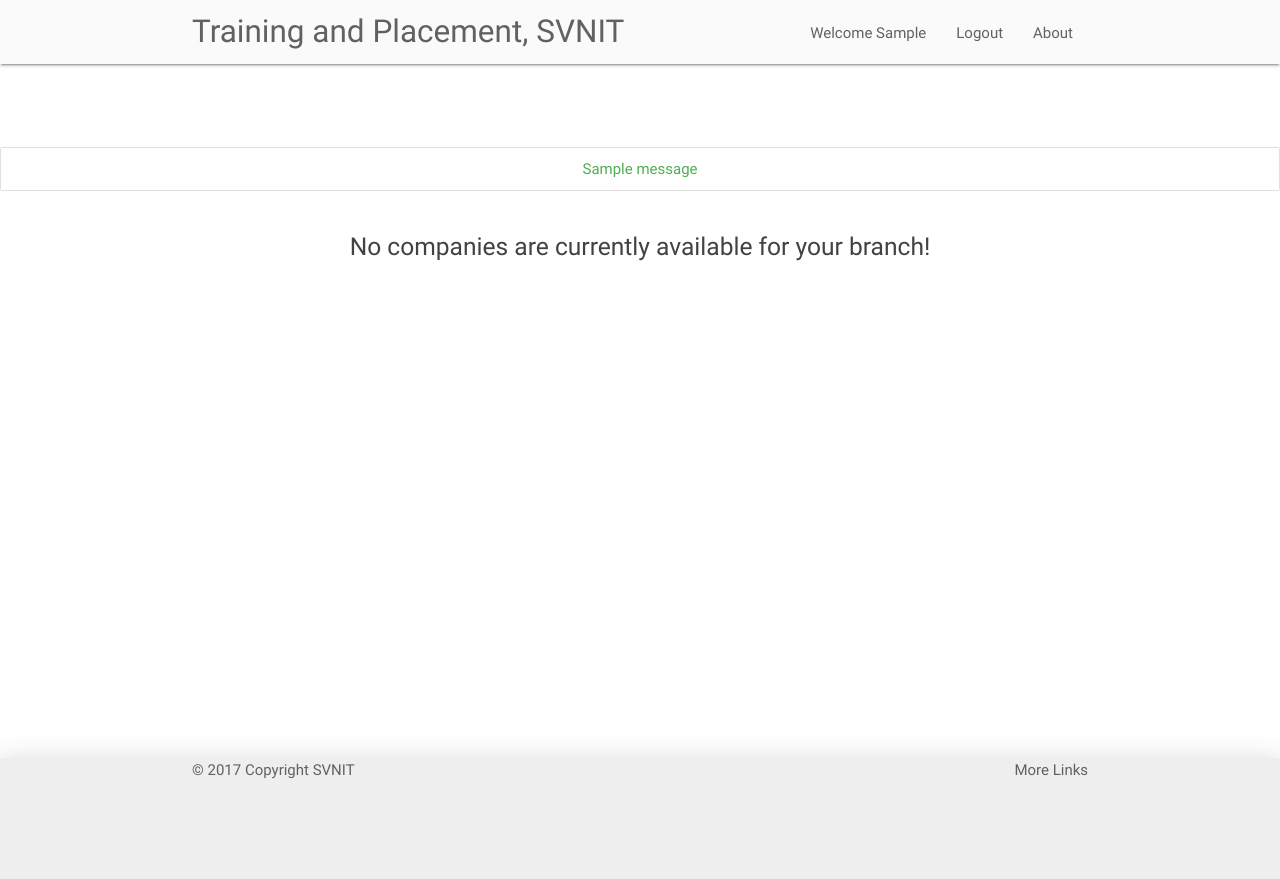
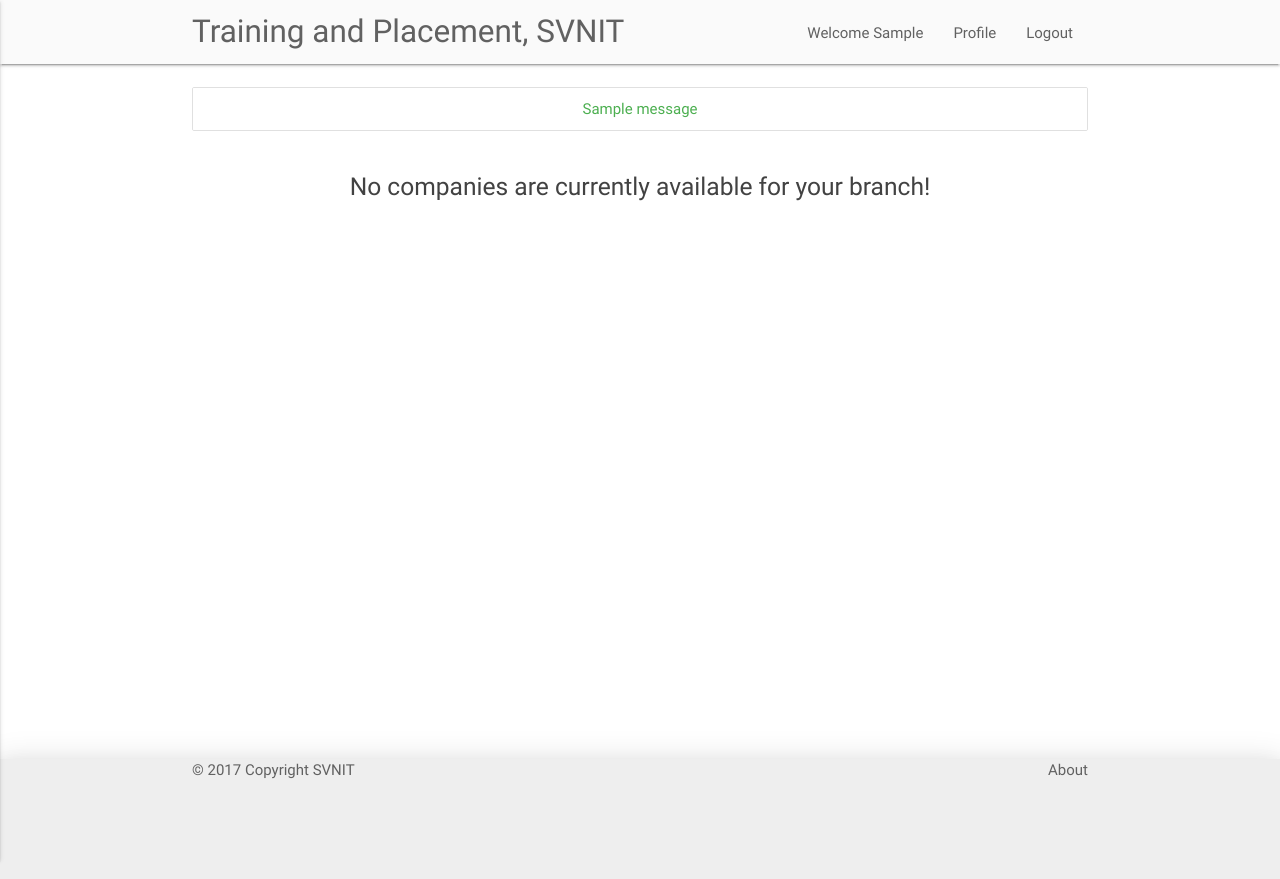
Before and after one commit to aakashrana1995/svnit-tnp, a Django app: page /company/ in a window 1280 px wide. Run offline with Django 3.2, Linux system fonts and the light colour scheme; a user stored in the database is signed in; tables that the repository leaves empty hold one stand-in row (values such as "Sample post"); one stand-in notice (Sample message) is shown; data that the repository does not hold is empty; some libraries are stand-ins or nearby versions.

Commit message:
added about page links and content

```diff
--- /dev/null
+++ b/tnp/static/js/base.js
@@ -0,0 +1,11 @@
+
+$(document).ready(function() {
+	//$(".button-collapse").sideNav();
+	$('.button-collapse').sideNav({
+      menuWidth: 200, // Default is 300
+      edge: 'left', // Choose the horizontal origin
+      closeOnClick: true, // Closes side-nav on <a> clicks, useful for Angular/Meteor
+      draggable: true // Choose whether you can drag to open on touch screens
+    }
+  );
+});
--- a/tnp/templates/base.html
+++ b/tnp/templates/base.html
@@ -20,16 +20,30 @@
         <nav class="grey lighten-5">
           <div class="nav-wrapper container">
             <a href="/" class="waves-effect brand-logo grey-text text-darken-2"> Training and Placement, SVNIT </a>
+            <a href="#" data-activates="mobile-demo" class="button-collapse"><i class="material-icons">menu</i></a>
+
             <ul id="nav-mobile" class="right hide-on-med-and-down">
               {% if user.is_authenticated %}
                   <li><a href="/consent/home" class="waves-effect grey-text text-darken-2">Welcome {{ user.first_name }}</a></li>
+                  <li><a class="waves-effect grey-text text-darken-2" href="{% url 'profile'%}">Profile</a></li>
                   <li><a href="/consent/logout" class="waves-effect grey-text text-darken-2">Logout</a></li>
               {% else %}
                   <li><a href="#" class="waves-effect grey-text text-darken-2">Welcome</a></li>
                   <li><a href="/consent/login" class="waves-effect grey-text text-darken-2">Login</a></li>
               {% endif %}
-              <li><a href="#" class="waves-effect grey-text text-darken-2">About</a></li>
             </ul>
+
+            <ul id="mobile-demo" class="side-nav">
+              {% if user.is_authenticated %}
+                  <li><a href="/consent/home" class="waves-effect grey-text text-darken-2">Home</a></li>
+                  <li><a class="waves-effect grey-text text-darken-2" href="{% url 'profile'%}">Profile</a></li>
+                  <li><a href="/consent/logout" class="waves-effect grey-text text-darken-2">Logout</a></li>
+              {% else %}
+                  <li><a href="#" class="waves-effect grey-text text-darken-2">Welcome</a></li>
+                  <li><a href="/consent/login" class="waves-effect grey-text text-darken-2">Login</a></li>
+              {% endif %}
+            </ul>
+
           </div>
         </nav>
 
@@ -44,7 +58,7 @@
           <div class="footer-copyright grey-text text-darken-2 grey lighten-3 z-depth-5" style="height: 120px">
             <div class="container">
               <p> © 2017 Copyright SVNIT
-                <a class="grey-text text-darken-2 right" href="#!">More Links</a>
+                <a class="grey-text text-darken-2 right" href="{% url 'about' %}">About</a>
               </p>
             </div>
           </div>
@@ -53,6 +67,7 @@
       <!--Import jQuery before materialize.js-->
       <script type="text/javascript" src="https://code.jquery.com/jquery-3.1.1.min.js"></script>
       <script type="text/javascript" src="/static/js/materialize.min.js"></script>
+      <script type="text/javascript" src="/static/js/base.js"></script>
 
       {% block custom_js %} {% endblock %}
     </body>
--- a/tnp/templates/consent/home.html
+++ b/tnp/templates/consent/home.html
@@ -10,19 +10,17 @@
 {% block body_block %}
 
 <div id="content" style="min-height: calc(100vh - 120px);">
-  <div class="section"> </div>
-  <div class="section"> </div>
-        <div class="section" id="form_errors">
+      <div class="container">
         {% if messages %}
-          <ul class="collection green-text center">
-            {% for message in messages %}
-              <li class="collection-item">{{ message }} </li>
+          <div class="section" id="messages">
+            <ul class="collection green-text center">
+              {% for message in messages %}
+                <li class="collection-item"> {{ message }} </li>
               {% endfor %}
-                </ul>
-                {% endif %}
-      </div>
+            </ul>
+          </div>
+        {% endif %}
 
-      <div class="container">
         {% if companies_list %}
             {% for three_companies in companies_list %}
               <div class="row">
@@ -60,7 +58,7 @@
 
 
                           <div class="card-action grey lighten-5">
-                            <div class="grey-text text-darken-2 " value="More Detils">
+                            <div class="grey-text text-darken-2 " value="More Details">
                               <strong> MORE DETAILS </strong>
                                 <i class="material-icons right">arrow_drop_down_circle</i>
                             </div>
--- a/tnp/tnp/urls.py
+++ b/tnp/tnp/urls.py
@@ -21,10 +21,12 @@ from django.contrib import admin
 
 from . import views
 
+
 urlpatterns = [
     url(r'^admin/', admin.site.urls, name='admin'),
     url(r'^consent/', include('consent.urls')),
     url(r'^company/', include('company.urls')),
+    url(r'^about/', views.about, name='about'),
     url(r'^$', views.index, name='index'),
 ]
 
--- a/tnp/tnp/views.py
+++ b/tnp/tnp/views.py
@@ -7,3 +7,6 @@ def index(request):
 		return HttpResponseRedirect('/consent/home')
 	else:
 		return HttpResponseRedirect('/consent/login')
+
+def about(request):
+	return render(request, 'about.html', {})
```
Also changed, not shown: tnp/templates/about.html (+39 -0 lines).
